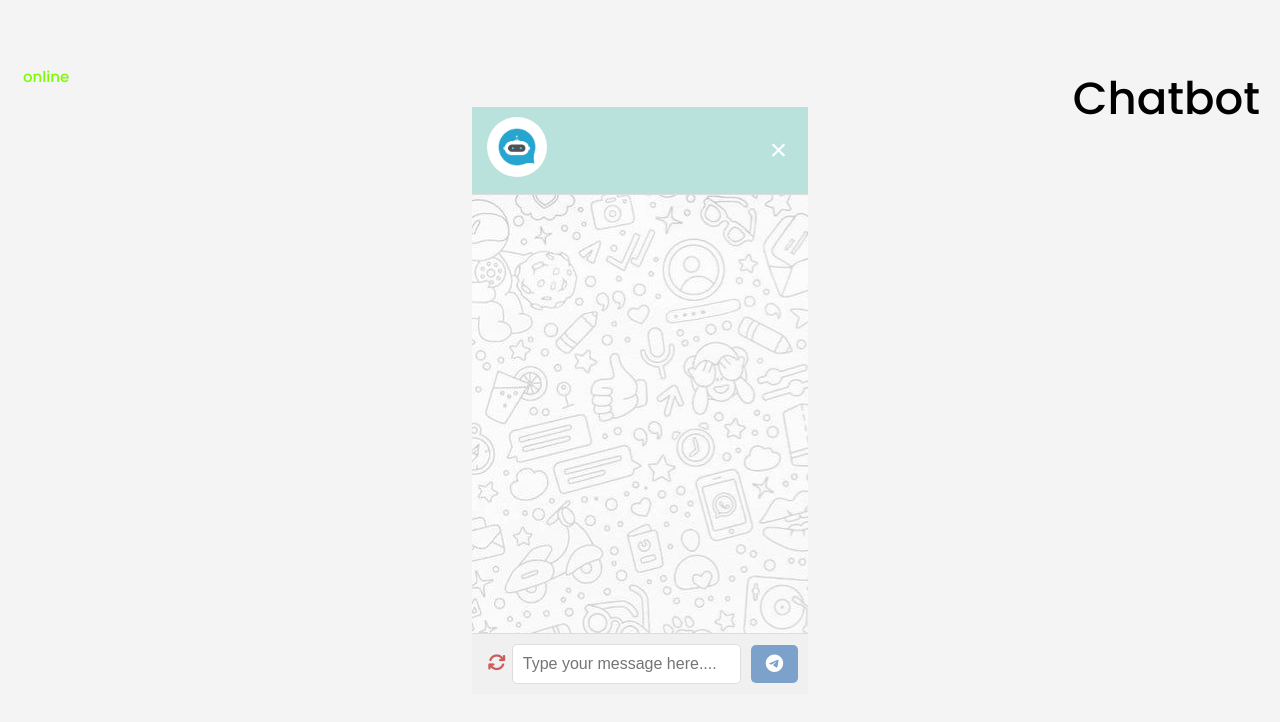
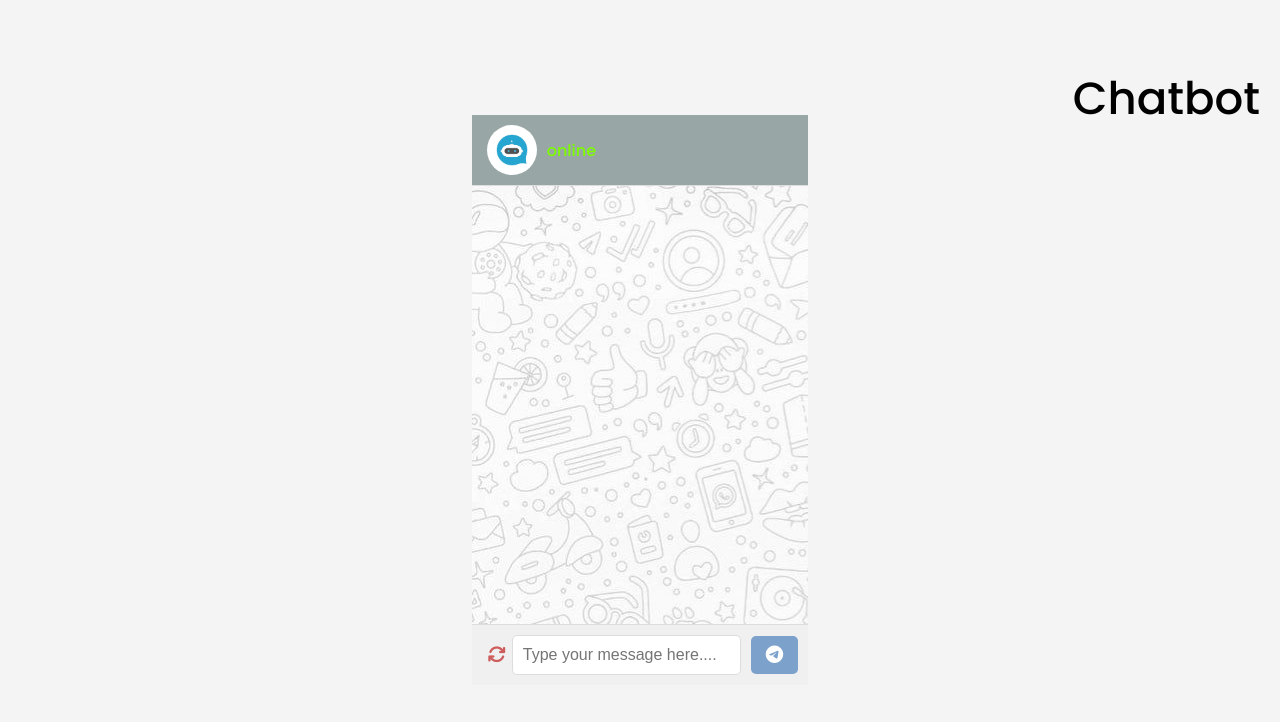
Before and after one commit to LuckySibuyi/chatbot, a plain HTML site: page index.htm in a window 1280 px wide. Drawn offline with Linux system fonts and the light colour scheme.

Commit message:
Modifying chat headaer

```diff
--- a/index.htm
+++ b/index.htm
@@ -22,11 +22,9 @@
     <div class="chat-header">
       <div class="title">
         <img src="bot.jpg" alt="avatar" id="avatar">
-        <div>
             <span style="color:lawngreen">online</span>
-        </div>
     </div>
-      <button class="close-button" id="closeButton">&times;</button>
+
     </div>
     <div class="container">
       <div class="chat" id="chat"></div>
--- a/style.css
+++ b/style.css
@@ -41,28 +41,25 @@ body {
   justify-content: space-between;
   align-items: center;
   padding: 10px 15px;
-  background: #bae2dd;
+  background: #98a7a5;
   color: white;
 }
-.chat-header img{
-  width: 60px;
+
+.title {
+  display: flex;
+  align-items: center;
+  gap: 10px;
+}
+
+.title img {
+  width: 50px;
+  height: 50px;
   border-radius: 50%;
 }
-.chat-header span{
-  font-size: 15px;
-  padding-left: 8px;
-  position: absolute;
-  display: flex;
-  top: 65px;
-  left: 15px;
-}
 
-.close-button {
-  background: none;
-  border: none;
-  color: white;
-  font-size: 30px;
-  cursor: pointer;
+.title .status {
+  font-size: 14px;
+  color: rgb(97, 188, 7);
 }
 
 .container {
```
